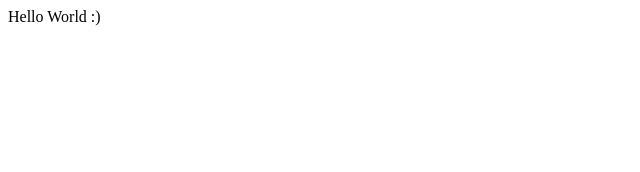
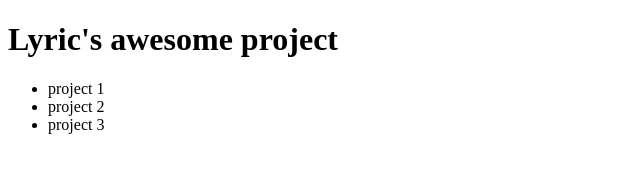
Before and after one commit to lyrichouston3/HtmLc99, a plain HTML site: page index.html in a window 1280 px wide. Shown: the whole page, without its empty margins (0-640 px from the left). Drawn offline with Linux system fonts and the light colour scheme.

Commit message:
Update index.html

```diff
--- a/index.html
+++ b/index.html
@@ -1,12 +1,18 @@
 <!DOCTYPE html>
-<html lang="en">
+<html>
+
+   <head>
+    <meta charset="utf-8">
+<title>Project Page</title>
 <head>
-    <meta charset="UTF-8">
-    <meta http-equiv="X-UA-Compatible" content="IE=edge">
-    <meta name="viewport" content="width=device-width, initial-scale=1.0">
-    <title>Document</title>
-</head>
-<body>
-    Hello World :)
-</body>
-</html>
+
+    <body>
+      <h1>Lyric's awesome project</h1>
+      <ul>
+        <li>project 1</li>
+        <li>project 2</li>
+        <li>project 3</li>
+      </ul>
+    </body>
+
+    </html>
```
